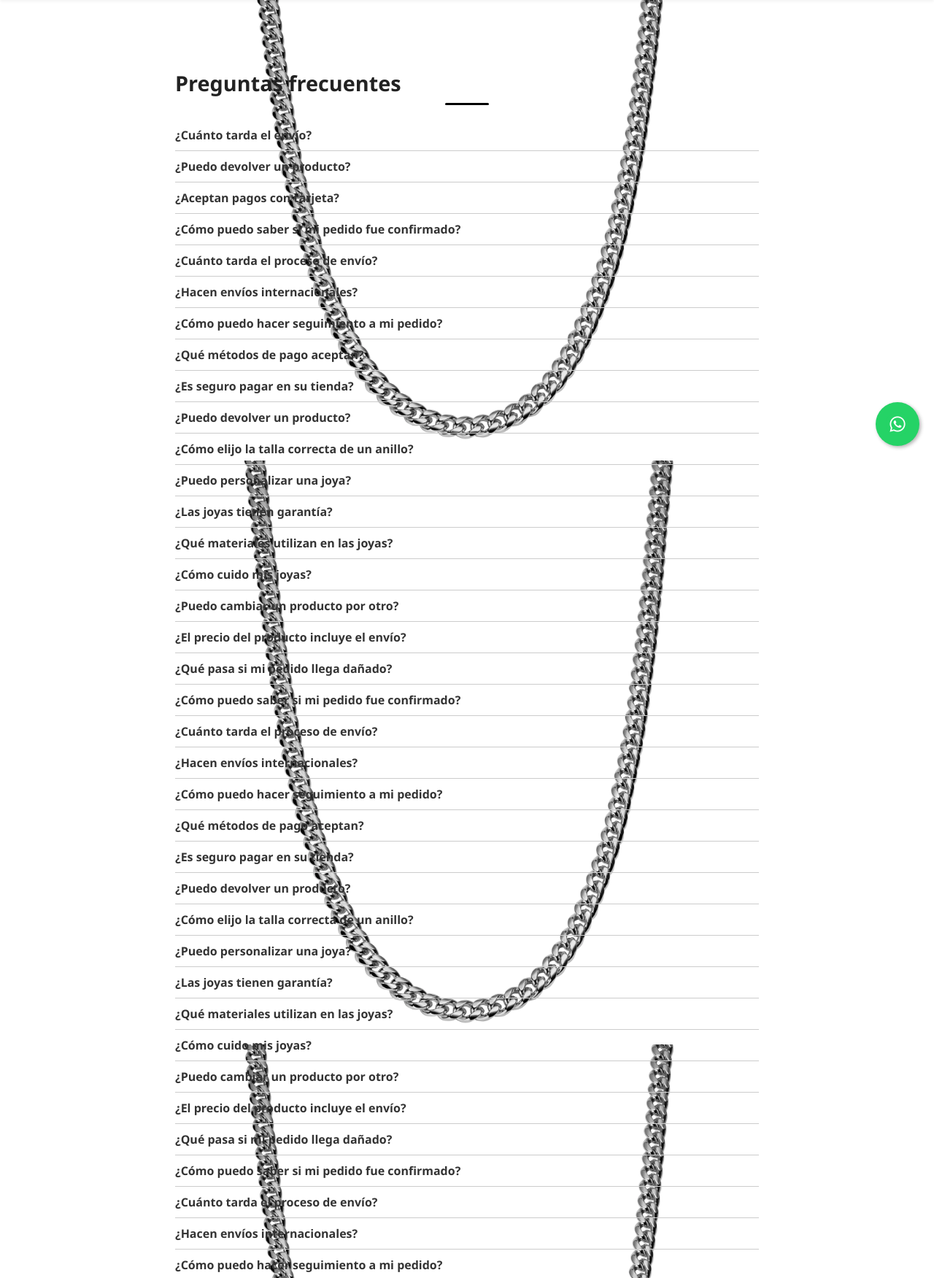
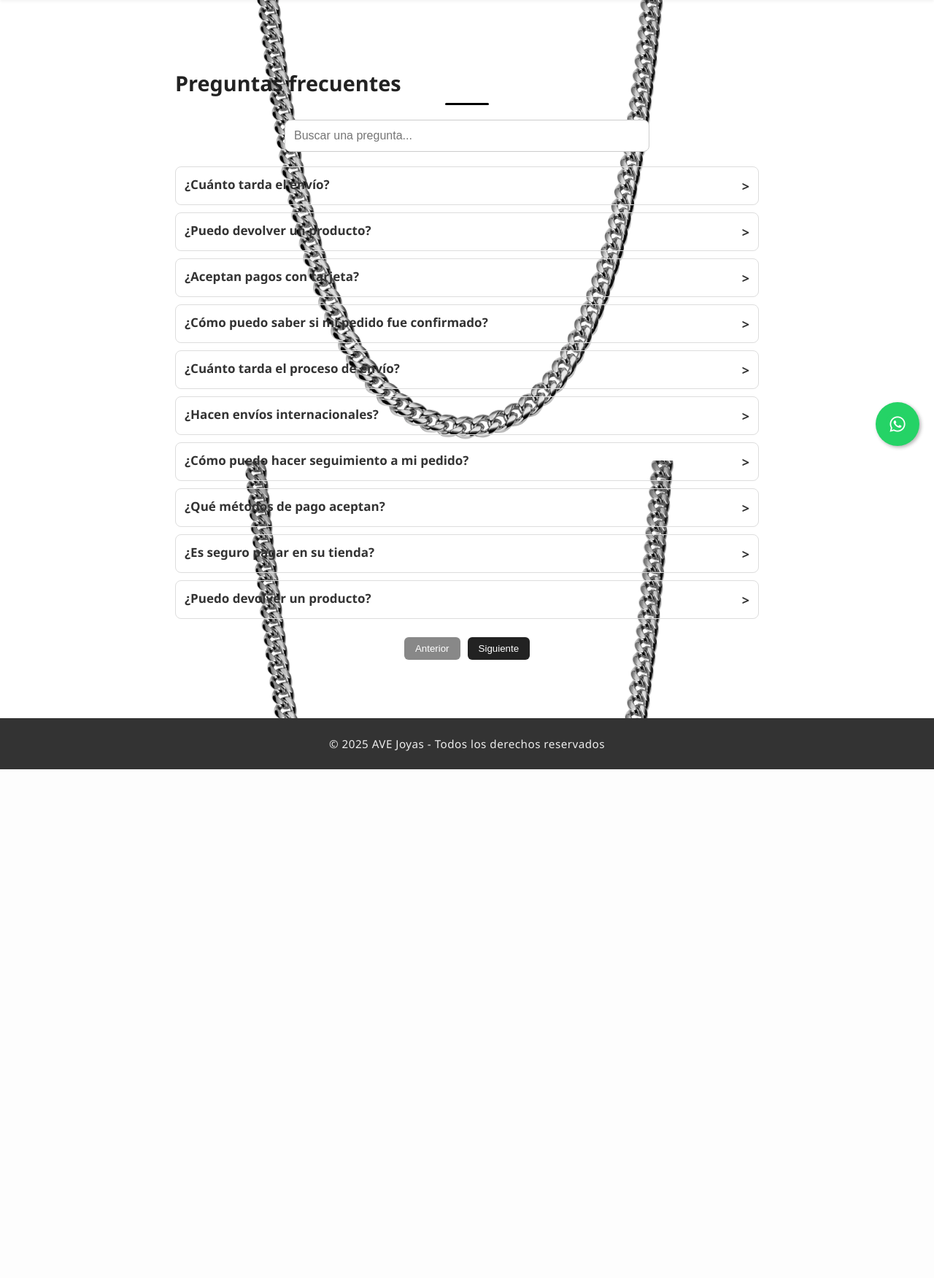
Before and after one commit to Zekkruum/AVE, a Flask app: page /faq in a window 1280 px wide. Shown: the part 169-1920 px from the top of the page at 73% size. After the commit the page ends 1223 px from the top, so only its background shows below. Run offline with Flask 3, Linux system fonts and the light colour scheme; data comes from the database, SQL or seed files in the repository.

Commit message:
Merge con alan

```diff
--- a/app.py
+++ b/app.py
@@ -206,24 +206,30 @@ SELECT
     p.stock,
     p.imagen AS imagen_local,
     GROUP_CONCAT(i.url SEPARATOR '||') AS imagenes_concat,
+
     pr.descuento AS descuento_promocion,
     pr.nombre AS nombre_promocion,
+
     CASE
-        WHEN pr.descuento IS NOT NULL THEN ROUND(p.precio - (p.precio * pr.descuento), 2)
+        WHEN pr.descuento IS NOT NULL AND pr.descuento > 0
+        THEN ROUND(p.precio - (p.precio * pr.descuento), 2)
         ELSE p.precio
     END AS precio_final
+
 FROM productos p
-LEFT JOIN imagenes i ON p.id_producto = i.id_producto
-LEFT JOIN producto_promocion pp ON p.id_producto = pp.id_producto
+LEFT JOIN imagenes i
+    ON p.id_producto = i.id_producto
+LEFT JOIN producto_promocion pp
+    ON p.id_producto = pp.id_producto
 LEFT JOIN promociones pr
-       ON pp.id_promocion = pr.id_promocion
-       AND pr.estado = 1
-       AND pr.fecha_inicio <= NOW()
-       AND pr.fecha_fin >= NOW()
+    ON pp.id_promocion = pr.id_promocion
+    AND pr.estado = 1
+    AND pr.activa = 1
+    AND pr.fecha_inicio <= NOW()
+    AND pr.fecha_fin >= NOW()
+
 WHERE 1=1
 """
-
-
     params = []
     if tipo_selected:
         sql += " AND p.id_tipo = %s"
@@ -246,6 +252,45 @@ WHERE 1=1
     cursor.execute(sql, params)
     productos = cursor.fetchall()
 
+    # Normalizar imágenes
+    for p in productos:
+        imgs = [s for s in (p.get('imagenes_concat') or '').split('||') if s]
+        imagen_src = p['imagen_local'] or (imgs[0] if imgs else None)
+
+        if imagen_src:
+            if imagen_src.startswith('static/'):
+                imagen_src = url_for('static', filename=imagen_src.replace('static/', '', 1))
+            elif imagen_src.startswith('uploads/'):
+                imagen_src = url_for('static', filename=imagen_src)
+        else:
+            imagen_src = url_for('static', filename='img/no-image.png')
+
+        p['imagen_src'] = imagen_src
+
+    # Obtener listas para filtros
+    cursor.execute("SELECT * FROM tipos_joya ORDER BY nombre_tipo ASC")
+    tipos = cursor.fetchall()
+
+    cursor.execute("SELECT * FROM materiales ORDER BY nombre_material ASC")
+    materiales = cursor.fetchall()
+
+    cursor.close()
+    conn.close()
+
+    return render_template(
+        'catalogo.html',
+        productos=productos,
+        usuario=usuario,
+        tipos=tipos,
+        materiales=materiales,
+        tipo_selected=tipo_selected,
+        material_selected=material_selected,
+        precio_min_selected=precio_min_selected or '',
+        precio_max_selected=precio_max_selected or '',
+        busqueda=busqueda
+    )
+
+
     # =====================================================
 # 🔥 REEMPLAZAR EL STOCK GENERAL CON LA SUMA DE STOCK_TALLAS
 # =====================================================
@@ -306,45 +351,75 @@ def catalogo_filtrar():
     cursor = conn.cursor(dictionary=True)
 
     sql = """
-    SELECT
-        p.id_producto,
-        p.nombre,
-        p.descripcion,
-        p.precio,
-        p.stock,
-        p.imagen AS imagen_local,
-        GROUP_CONCAT(i.url SEPARATOR '||') AS imagenes_concat
-    FROM productos p
-    LEFT JOIN imagenes i ON p.id_producto = i.id_producto
-    WHERE 1=1
-    """
+SELECT
+    p.id_producto,
+    p.nombre,
+    p.descripcion,
+    p.precio,
+    p.stock,
+    p.imagen AS imagen_local,
+    GROUP_CONCAT(i.url SEPARATOR '||') AS imagenes_concat,
+
+    -- CORRECCIÓN
+    pr.descuento AS descuento_promocion,
+    pr.nombre AS nombre_promocion,
+
+    CASE
+        WHEN pr.descuento IS NOT NULL AND pr.descuento > 0
+        THEN ROUND(p.precio - (p.precio * pr.descuento), 2)
+        ELSE p.precio
+    END AS precio_final
+
+FROM productos p
+LEFT JOIN imagenes i
+    ON p.id_producto = i.id_producto
+LEFT JOIN producto_promocion pp
+    ON p.id_producto = pp.id_producto
+LEFT JOIN promociones pr
+    ON pp.id_promocion = pr.id_promocion
+    AND pr.estado = 1
+    AND pr.activa = 1
+    AND pr.fecha_inicio <= NOW()
+    AND pr.fecha_fin >= NOW()
+
+WHERE 1=1
+"""
+
+
 
     params = []
+
     if tipo_selected:
         sql += " AND p.id_tipo = %s"
         params.append(tipo_selected)
+
     if material_selected:
         sql += " AND p.id_material = %s"
         params.append(material_selected)
+
     if precio_min_selected is not None:
         sql += " AND p.precio >= %s"
         params.append(precio_min_selected)
+
     if precio_max_selected is not None:
         sql += " AND p.precio <= %s"
         params.append(precio_max_selected)
+
     if busqueda:
         sql += " AND (p.nombre LIKE %s OR p.referencia LIKE %s)"
         like_query = f"%{busqueda}%"
         params.extend([like_query, like_query])
 
     sql += " GROUP BY p.id_producto ORDER BY p.nombre ASC"
+
     cursor.execute(sql, params)
     productos = cursor.fetchall()
 
-    # Normalizar imágenes
+    # NORMALIZAR IMAGENES
     for p in productos:
         imgs = [s for s in (p.get('imagenes_concat') or '').split('||') if s]
         imagen_src = p['imagen_local'] or (imgs[0] if imgs else None)
+
         if imagen_src:
             if imagen_src.startswith('static/'):
                 imagen_src = url_for('static', filename=imagen_src.replace('static/', '', 1))
@@ -1697,7 +1772,95 @@ def faq():
     cursor.close()
     conn.close()
     return render_template('faq.html', usuario=usuario, preguntas=preguntas)
-
+# ----------------------------
+# PANEL DE FAQ (ADMIN / VENDEDOR)
+# ----------------------------
+
+@app.route('/admin/faq')
+def admin_faq():
+    usuario = obtener_usuario()
+    if not usuario or usuario['id_rol'] not in [1, 2]:
+        return redirect(url_for('login'))
+
+    conn = get_db_connection()
+    cursor = conn.cursor(dictionary=True)
+    cursor.execute("SELECT * FROM faq ORDER BY fecha_creacion DESC")
+    faqs = cursor.fetchall()
+    cursor.close()
+    conn.close()
+
+    return render_template('admin_faq.html', usuario=usuario, faqs=faqs)
+
+
+@app.route('/admin/faq/nuevo', methods=['GET', 'POST'])
+def faq_nuevo():
+    usuario = obtener_usuario()
+    if not usuario or usuario['id_rol'] not in [1, 2]:
+        return redirect(url_for('login'))
+
+    if request.method == 'POST':
+        pregunta = request.form['pregunta']
+        respuesta = request.form['respuesta']
+
+        conn = get_db_connection()
+        cursor = conn.cursor()
+        cursor.execute(
+            "INSERT INTO faq (pregunta, respuesta, fecha_creacion) VALUES (%s, %s, NOW())",
+            (pregunta, respuesta)
+        )
+        conn.commit()
+        cursor.close()
+        conn.close()
+
+        return redirect(url_for('admin_faq'))
+
+    return render_template('faq_form.html', usuario=usuario, modo="nuevo")
+
+
+@app.route('/admin/faq/editar/<int:id_faq>', methods=['GET', 'POST'])
+def faq_editar(id_faq):
+    usuario = obtener_usuario()
+    if not usuario or usuario['id_rol'] not in [1, 2]:
+        return redirect(url_for('login'))
+
+    conn = get_db_connection()
+    cursor = conn.cursor(dictionary=True)
+
+    if request.method == 'POST':
+        pregunta = request.form['pregunta']
+        respuesta = request.form['respuesta']
+
+        cursor.execute(
+            "UPDATE faq SET pregunta=%s, respuesta=%s WHERE id_faq=%s",
+            (pregunta, respuesta, id_faq)
+        )
+        conn.commit()
+        cursor.close()
+        conn.close()
+        return redirect(url_for('admin_faq'))
+
+    cursor.execute("SELECT * FROM faq WHERE id_faq = %s", (id_faq,))
+    faq = cursor.fetchone()
+    cursor.close()
+    conn.close()
+
+    return render_template('faq_form.html', usuario=usuario, faq=faq, modo="editar")
+
+
+@app.route('/admin/faq/eliminar/<int:id_faq>', methods=['POST'])
+def faq_eliminar(id_faq):
+    usuario = obtener_usuario()
+    if not usuario or usuario['id_rol'] not in [1, 2]:
+        return redirect(url_for('login'))
+
+    conn = get_db_connection()
+    cursor = conn.cursor()
+    cursor.execute("DELETE FROM faq WHERE id_faq = %s", (id_faq,))
+    conn.commit()
+    cursor.close()
+    conn.close()
+
+    return redirect(url_for('admin_faq'))
 # ----------------------------
 # RF026 - Productos más vendidos
 # ----------------------------
--- a/templates/catalogo.html
+++ b/templates/catalogo.html
@@ -55,7 +55,8 @@
                 <p class="descripcion">{{ producto.descripcion[:120] }}{% if producto.descripcion|length > 120 %}...{% endif %}</p>
 
                 <div class="meta">
-                    {% if producto.descuento_promocion %}
+                    {% if producto.descuento_promocion is not none and producto.descuento_promocion > 0 %}
+
                     <div class="precio-oferta">
                         <span style="text-decoration: line-through; color:#888;">
                          ${{ "{:,.2f}".format(producto.precio|float) }}
--- a/templates/faq.html
+++ b/templates/faq.html
@@ -2,33 +2,195 @@
 
 {% block extra_css %}
 <link rel="stylesheet" href="{{ url_for('static', filename='css/faq.css') }}">
+<style>
+    .faq-search {
+        width: 100%;
+        max-width: 500px;
+        margin: 20px auto;
+        display: flex;
+        justify-content: center;
+    }
+
+    .faq-search input {
+        width: 100%;
+        padding: 12px;
+        border: 1px solid #ccc;
+        border-radius: 8px;
+        font-size: 16px;
+    }
+
+    .faq-item {
+        border: 1px solid #ddd;
+        padding: 12px;
+        border-radius: 8px;
+        margin-bottom: 10px;
+        transition: all 0.3s ease;
+    }
+
+    .faq-pregunta {
+        display: flex;
+        justify-content: space-between;
+        cursor: pointer;
+        font-weight: bold;
+        font-size: 17px;
+    }
+
+    .faq-toggle::after {
+        content: ">";
+        font-size: 18px;
+        transition: 0.3s;
+    }
+
+    .faq-item.open .faq-toggle::after {
+        content: "<";
+        color: #c00;
+    }
+
+    .faq-respuesta {
+        display: none;
+        margin-top: 10px;
+        color: #444;
+        line-height: 1.4;
+    }
+
+    .faq-no-result {
+        text-align: center;
+        margin-top: 20px;
+        font-size: 18px;
+        color: #555;
+        display: none;
+    }
+
+    .paginacion {
+        display: flex;
+        justify-content: center;
+        gap: 10px;
+        margin-top: 25px;
+    }
+
+    .paginacion button {
+        padding: 8px 15px;
+        border: none;
+        background: #222;
+        color: white;
+        border-radius: 6px;
+        cursor: pointer;
+    }
+
+    .paginacion button:disabled {
+        background: #888;
+        cursor: not-allowed;
+    }
+</style>
 {% endblock %}
 
 {% block content %}
 <main class="faq-main">
     <h2>Preguntas frecuentes</h2>
-    <div class="faq-container">
+
+    <!-- 🔍 Buscador -->
+    <div class="faq-search">
+        <input type="text" id="faqBuscador" placeholder="Buscar una pregunta...">
+    </div>
+
+    <div class="faq-container" id="faqContainer">
         {% for item in preguntas %}
         <div class="faq-item">
             <div class="faq-pregunta">
-                <span>{{ item.pregunta }}</span>
+                <span class="faq-text">{{ item.pregunta }}</span>
                 <span class="faq-toggle"></span>
             </div>
-            <div class="faq-respuesta" style="display:none;">
-                {{ item.respuesta }}
-            </div>
+
+            <div class="faq-respuesta">{{ item.respuesta }}</div>
         </div>
         {% endfor %}
+    </div>
+
+    <div id="faqNoResult" class="faq-no-result">
+        No se encontraron preguntas que coincidan.
+    </div>
+
+    <!-- PAGINACIÓN -->
+    <div class="paginacion">
+        <button id="prevBtn">Anterior</button>
+        <button id="nextBtn">Siguiente</button>
     </div>
 </main>
 
 <script>
-document.querySelectorAll('.faq-item').forEach(item => {
-    const toggle = item.querySelector('.faq-toggle');
-    const respuesta = item.querySelector('.faq-respuesta');
-    toggle.addEventListener('click', () => {
-        respuesta.style.display = respuesta.style.display === 'none' ? 'block' : 'none';
+    const items = [...document.querySelectorAll('.faq-item')];
+    const buscador = document.getElementById("faqBuscador");
+    const noResult = document.getElementById("faqNoResult");
+
+    let paginaActual = 1;
+    const porPagina = 10;
+
+    // 🔵 Lista filtrada independientemente del display
+    let filtrados = [...items];
+
+    function renderPagina() {
+        // Oculta todo
+        items.forEach(i => i.style.display = "none");
+
+        // Calcula límites
+        const inicio = (paginaActual - 1) * porPagina;
+        const fin = inicio + porPagina;
+
+        // Muestra los elementos de la página actual
+        filtrados.slice(inicio, fin).forEach(i => {
+            i.style.display = "block";
+        });
+
+        // Botones
+        document.getElementById("prevBtn").disabled = paginaActual === 1;
+        document.getElementById("nextBtn").disabled = fin >= filtrados.length;
+    }
+
+    // 🔵 Paginación
+    document.getElementById("prevBtn").addEventListener("click", () => {
+        if (paginaActual > 1) {
+            paginaActual--;
+            renderPagina();
+        }
     });
-});
+
+    document.getElementById("nextBtn").addEventListener("click", () => {
+        if ((paginaActual * porPagina) < filtrados.length) {
+            paginaActual++;
+            renderPagina();
+        }
+    });
+
+    // 🔵 Buscador
+    buscador.addEventListener("input", () => {
+        const texto = buscador.value.toLowerCase();
+
+        filtrados = items.filter(item => {
+            const p = item.querySelector(".faq-text").textContent.toLowerCase();
+            const r = item.querySelector(".faq-respuesta").textContent.toLowerCase();
+            return p.includes(texto) || r.includes(texto);
+        });
+
+        // Mostrar mensaje si no hay resultados
+        noResult.style.display = filtrados.length === 0 ? "block" : "none";
+
+        paginaActual = 1;
+        renderPagina();
+    });
+
+    // 🔵 Toggle de respuestas
+    items.forEach(item => {
+        const pregunta = item.querySelector('.faq-pregunta');
+        const respuesta = item.querySelector('.faq-respuesta');
+
+        pregunta.addEventListener("click", () => {
+            item.classList.toggle("open");
+            respuesta.style.display = respuesta.style.display === "block" ? "none" : "block";
+        });
+    });
+
+    // Primera carga
+    renderPagina();
 </script>
+
 {% endblock %}
```
Also changed, not shown: templates/admin_faq.html (added, +36 -0 lines), templates/faq_form.html (added, +26 -0 lines).
